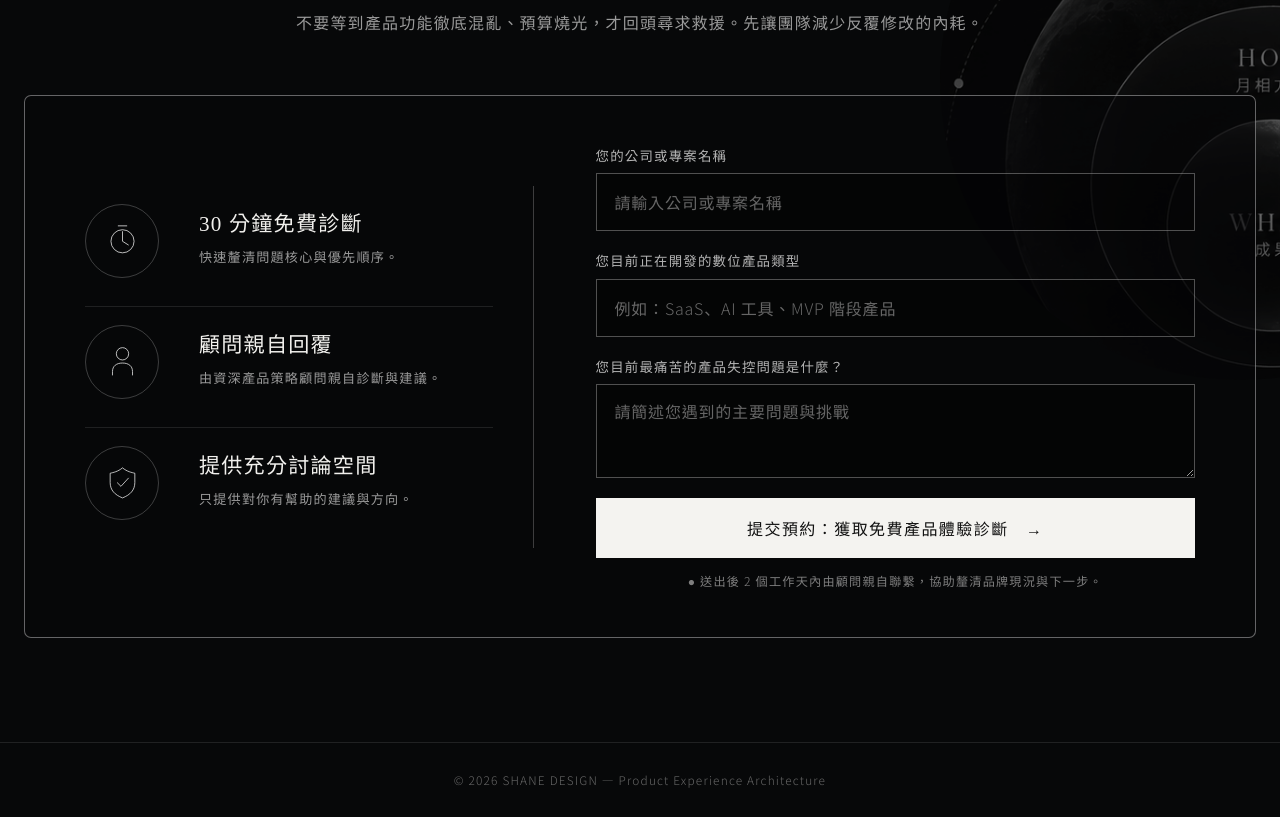
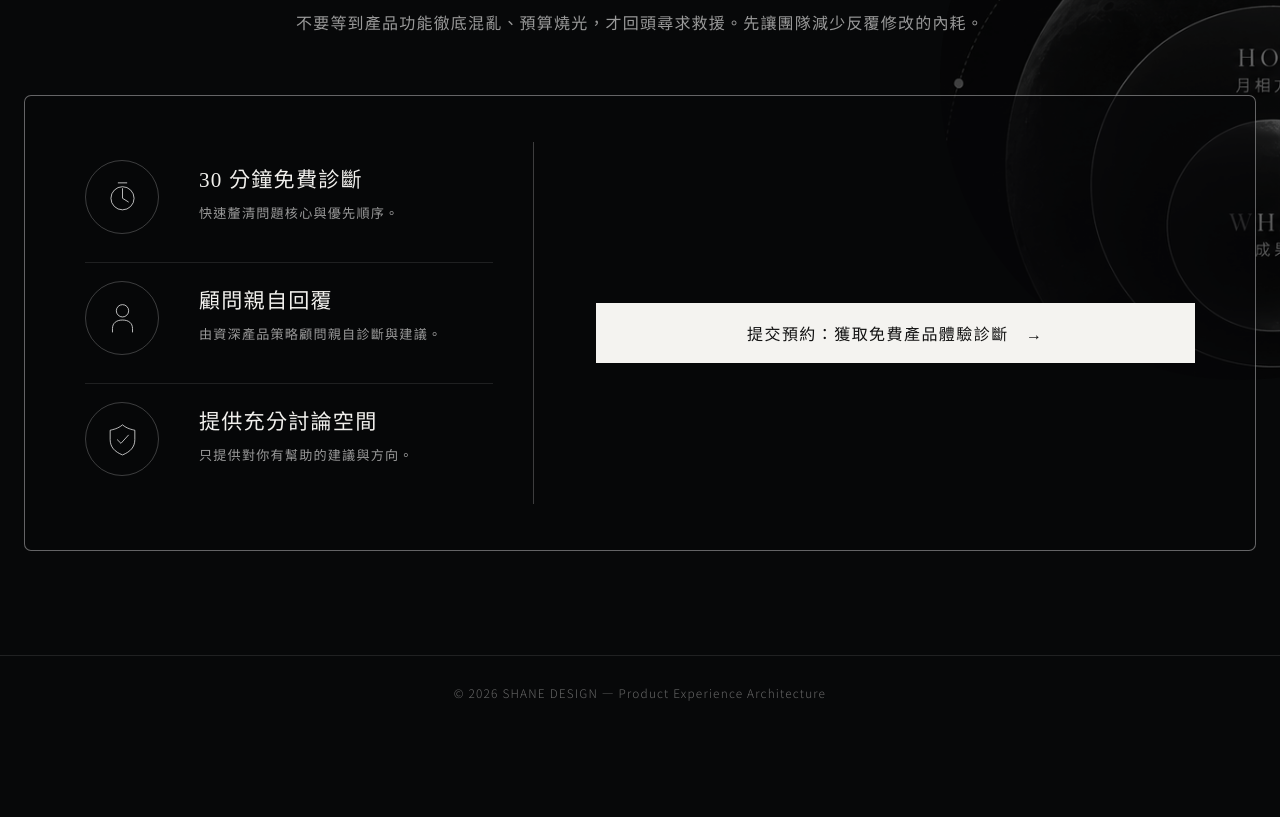
Before and after one commit to Shane133442/shane_saleskit, a plain HTML site: page index.html in a window 1280 px wide. Shown: the part 5088-5905 px from the top of the page. After the commit the page ends 5818 px from the top, so only its background shows below. Drawn offline with nearby package versions, Linux system fonts and the light colour scheme.

Commit message:
remove chart
only btn

```diff
--- a/index.html
+++ b/index.html
@@ -854,11 +854,7 @@
               </div>
               <div class="col-lg-7">
                 <div class="booking-form">
-                  <div class="mb-3"><label for="company">您的公司或專案名稱</label><input class="form-control" id="company" name="company" type="text" placeholder="請輸入公司或專案名稱"></div>
-                  <div class="mb-3"><label for="product">您目前正在開發的數位產品類型</label><input class="form-control" id="product" name="product" type="text" placeholder="例如：SaaS、AI 工具、MVP 階段產品"></div>
-                  <div class="mb-3"><label for="challenge">您目前最痛苦的產品失控問題是什麼？</label><textarea class="form-control" id="challenge" name="challenge" placeholder="請簡述您遇到的主要問題與挑戰"></textarea></div>
                   <a class="submit-btn btnstyle" href="./purchase.html">提交預約：獲取免費產品體驗診斷　→</a>
-                  <p class="form-note">● 送出後 2 個工作天內由顧問親自聯繫，協助釐清品牌現況與下一步。</p>
                 </div>
               </div>
             </div>
```
